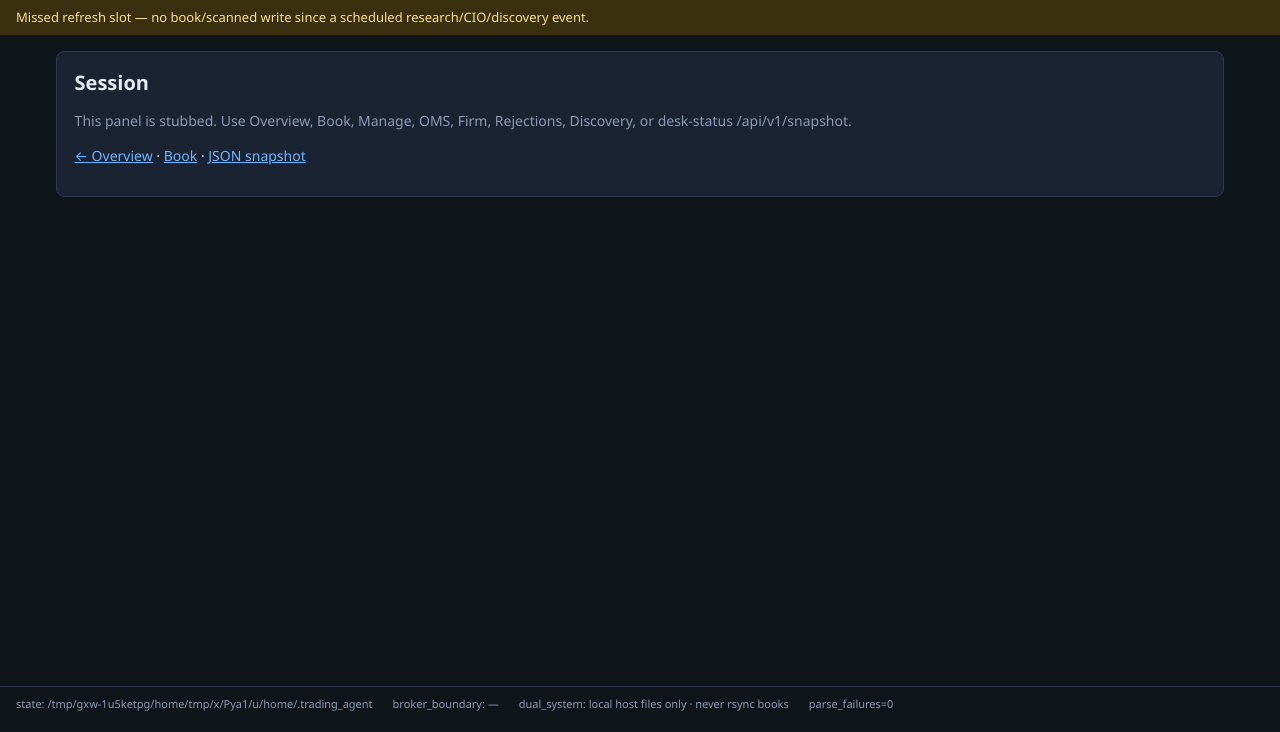
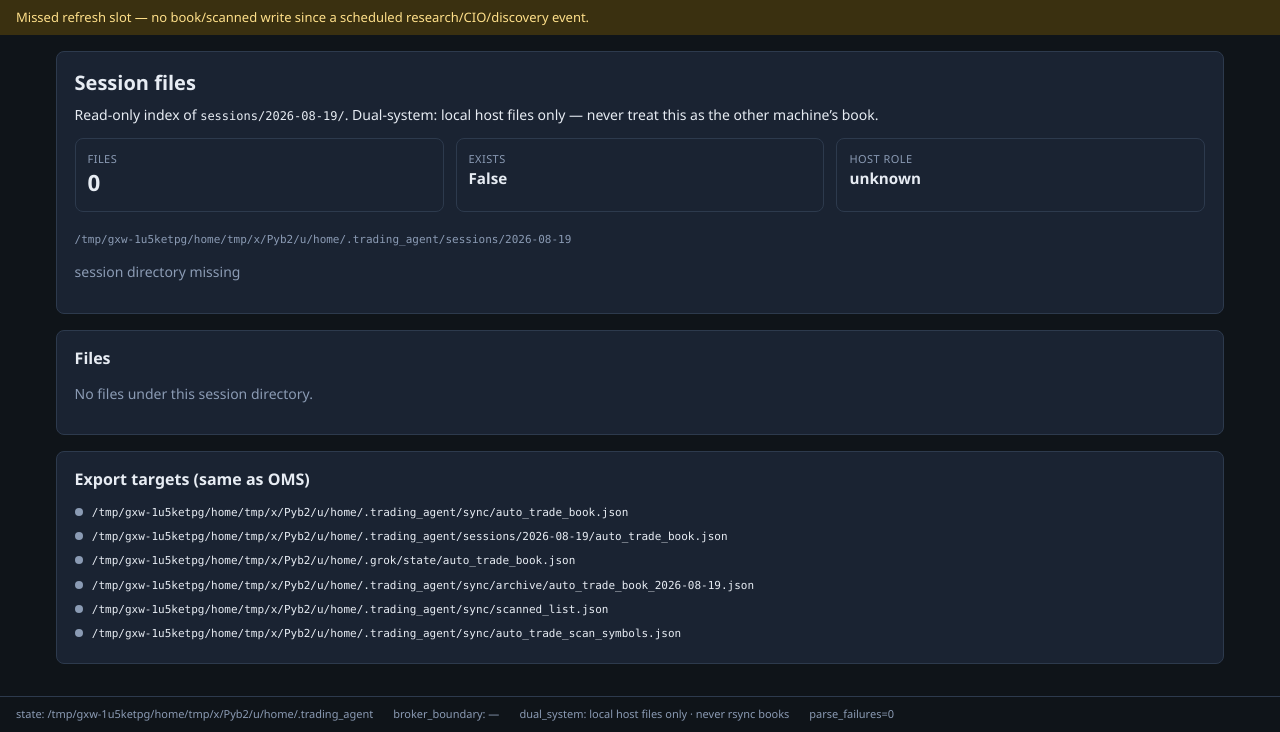
Before and after one commit to thaing408/trading_test, a FastAPI app: page /session in a window 1280 px wide. Shown: the part 78-810 px from the top of the page. Before the commit the page ends 789 px from the top, so only its background shows below. Run offline with FastAPI, Linux system fonts and the light colour scheme; some libraries are stand-ins or nearby versions.

Commit message:
feat(desk_ui): PR4 OMS export health and session index
Expand OMS with export path mtimes, open lots, and dual-system
windows-research caveats. Add /session file index for the trading-date
session directory plus /api/v1/session. Settings remains stubbed.

```diff
--- a/trading_agent/desk_ui/app.py
+++ b/trading_agent/desk_ui/app.py
@@ -332,6 +332,25 @@ def create_app(settings: DeskUiSettings | None = None) -> Any:
             templates, request, "oms.html", _base_ctx(request, snap, "/oms")
         )
 
+    @app.get("/session", response_class=HTMLResponse)
+    async def session(request: FastAPIRequest):
+        from trading_agent.desk_ui.readers.session_index import list_session_files
+
+        snap = get_snapshot()
+        session_index = list_session_files(
+            snap.trading_date,
+            state=cfg.state_root or default_state_root(),
+        )
+        return _template_response(
+            templates,
+            request,
+            "session.html",
+            {
+                **_base_ctx(request, snap, "/session"),
+                "session_index": session_index,
+            },
+        )
+
     @app.get("/firm", response_class=HTMLResponse)
     async def firm(request: FastAPIRequest):
         snap = get_snapshot()
@@ -351,16 +370,23 @@ def create_app(settings: DeskUiSettings | None = None) -> Any:
                 "page_title": path.strip("/").title() or "Page",
                 "stub_message": (
                     "This panel is stubbed. Use Overview, Book, Manage, OMS, Firm, "
-                    "Rejections, Discovery, or desk-status /api/v1/snapshot."
+                    "Rejections, Discovery, Session, or desk-status /api/v1/snapshot."
                 ),
             },
         )
 
-    for stub_path in (
-        "/session",
-        "/settings",
-    ):
+    for stub_path in ("/settings",):
         app.add_api_route(stub_path, _stub, methods=["GET"], response_class=HTMLResponse)
+
+    @app.get("/api/v1/session")
+    async def api_session():
+        from trading_agent.desk_ui.readers.session_index import list_session_files
+
+        snap = get_snapshot()
+        return list_session_files(
+            snap.trading_date,
+            state=cfg.state_root or default_state_root(),
+        )
 
     @app.get("/api/v1/snapshot")
     async def api_snapshot():
--- /dev/null
+++ b/trading_agent/desk_ui/readers/session_index.py
@@ -0,0 +1,75 @@
+"""Index session directory files for desk-ui /session."""
+
+from __future__ import annotations
+
+from datetime import date, datetime, timezone
+from pathlib import Path
+from typing import Any
+
+
+def _rel(path: Path, root: Path) -> str:
+    try:
+        return str(path.relative_to(root))
+    except ValueError:
+        return str(path)
+
+
+def list_session_files(
+    trading_date: date | str,
+    *,
+    state: Path | None = None,
+    max_files: int = 200,
+) -> dict[str, Any]:
+    """Return file index under sessions/YYYY-MM-DD (read-only)."""
+    td = (
+        trading_date
+        if isinstance(trading_date, date)
+        else date.fromisoformat(str(trading_date)[:10])
+    )
+    root = Path(state) if state is not None else Path.home() / ".trading_agent"
+    session = root / "sessions" / td.isoformat()
+    out: dict[str, Any] = {
+        "trading_date": td.isoformat(),
+        "session_dir": str(session),
+        "exists": session.is_dir(),
+        "files": [],
+        "notes": [],
+    }
+    if not session.is_dir():
+        out["notes"].append("session directory missing")
+        return out
+
+    rows: list[dict[str, Any]] = []
+    try:
+        paths = sorted(session.rglob("*"), key=lambda p: str(p).lower())
+    except OSError as exc:
+        out["notes"].append(f"list_error:{exc}")
+        return out
+
+    for p in paths:
+        if not p.is_file():
+            continue
+        # Skip giant binary / cache noise
+        name = p.name.lower()
+        if name.endswith((".pyc", ".png", ".jpg", ".jpeg", ".gif", ".mp4")):
+            continue
+        try:
+            st = p.stat()
+            mtime = datetime.fromtimestamp(st.st_mtime, tz=timezone.utc).isoformat()
+            size = int(st.st_size)
+        except OSError:
+            mtime = None
+            size = None
+        rows.append(
+            {
+                "path": str(p),
+                "rel": _rel(p, session),
+                "size": size,
+                "mtime_iso": mtime,
+            }
+        )
+        if len(rows) >= max_files:
+            out["notes"].append(f"truncated_at_{max_files}")
+            break
+    out["files"] = rows
+    return out
--- /dev/null
+++ b/trading_agent/desk_ui/templates/session.html
@@ -0,0 +1,64 @@
+{% extends "base.html" %}
+{% block title %}Session{% endblock %}
+{% block content %}
+<section class="panel">
+  <h1>Session files</h1>
+  <p class="lede">
+    Read-only index of <code>sessions/{{ snap.trading_date }}/</code>.
+    Dual-system: local host files only — never treat this as the other machine’s book.
+  </p>
+  <div class="kpi-row compact">
+    <div class="kpi-card"><div class="k">Files</div><div class="v">{{ session_index.files|length }}</div></div>
+    <div class="kpi-card"><div class="k">Exists</div><div class="v small">{{ session_index.exists }}</div></div>
+    <div class="kpi-card"><div class="k">Host role</div><div class="v small">{{ snap.host_role }}</div></div>
+  </div>
+  <p class="muted paths"><code>{{ session_index.session_dir }}</code></p>
+  {% for note in session_index.notes %}
+  <p class="muted">{{ note }}</p>
+  {% endfor %}
+</section>
+
+{% if snap.host_role == 'windows-research' %}
+<div class="banner banner-amber">
+  windows-research host — OMS lots / ready_orders / LIVE place live on <strong>mac-execute</strong>.
+  This session index is research-side context only.
+</div>
+{% endif %}
+
+<section class="panel">
+  <h2>Files</h2>
+  {% if session_index.files %}
+  <table class="data compact">
+    <thead>
+      <tr><th>Relative path</th><th>Size</th><th>mtime (UTC)</th></tr>
+    </thead>
+    <tbody>
+      {% for f in session_index.files %}
+      <tr>
+        <td><code>{{ f.rel }}</code></td>
+        <td class="muted">{% if f.size is not none %}{{ f.size }}{% else %}—{% endif %}</td>
+        <td class="muted">{{ f.mtime_iso or '—' }}</td>
+      </tr>
+      {% endfor %}
+    </tbody>
+  </table>
+  {% else %}
+  <p class="muted">No files under this session directory.</p>
+  {% endif %}
+</section>
+
+<section class="panel">
+  <h2>Export targets (same as OMS)</h2>
+  <ul class="plain paths">
+    {% for t in snap.export_health.targets %}
+    <li>
+      <span class="dot {{ 'ok' if t.exists else 'miss' }}"></span>
+      <code>{{ t.path }}</code>
+      {% if t.age_seconds is not none %}
+      <span class="muted">{{ (t.age_seconds / 60)|round(0)|int }}m</span>
+      {% endif %}
+    </li>
+    {% endfor %}
+  </ul>
+</section>
+{% endblock %}
```
Also changed, not shown: tests/test_desk_ui_server.py (+30 -4 lines), trading_agent/desk_ui/templates/oms.html (+85 -4 lines).
